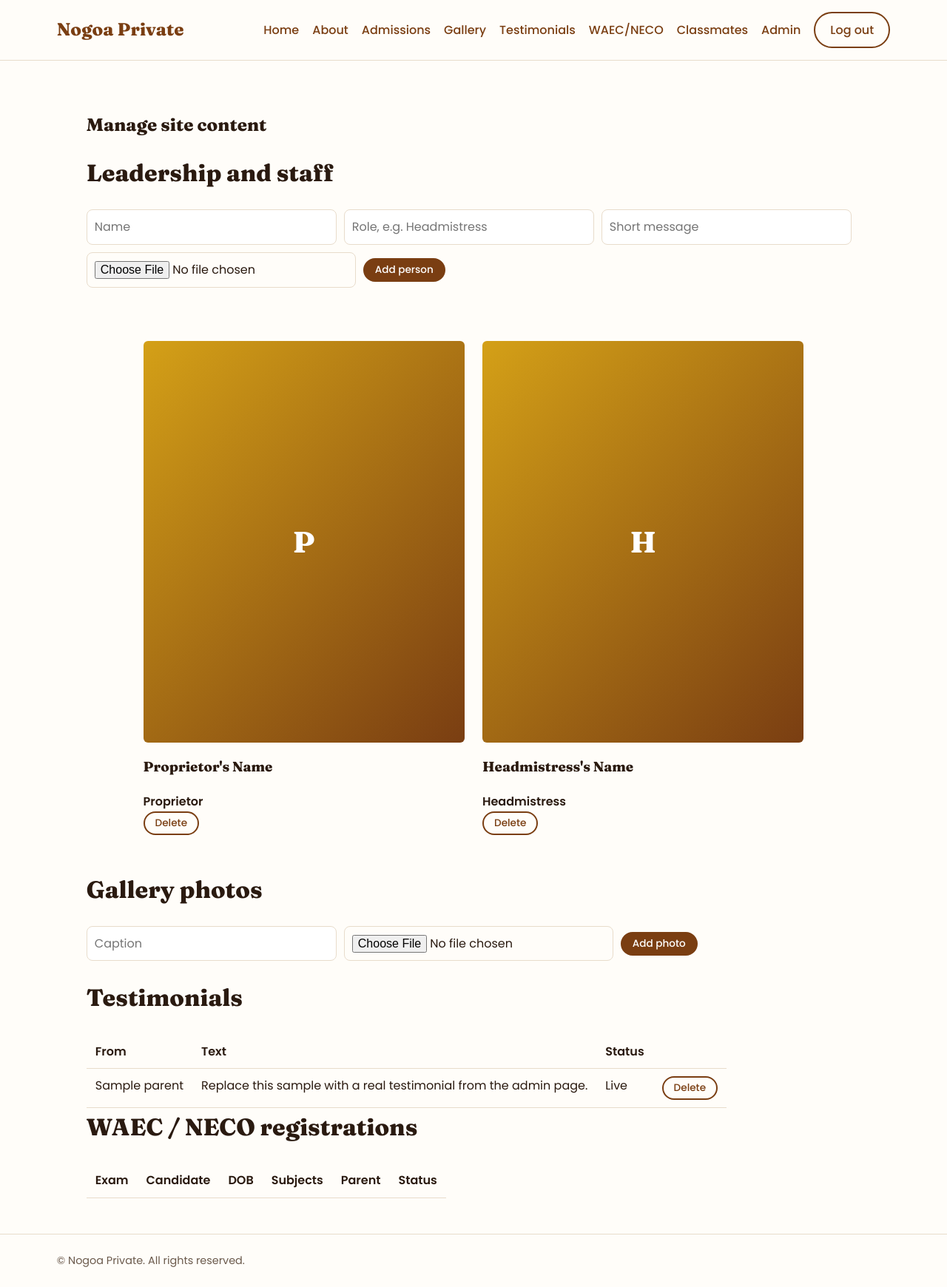
After one commit to SamuelOnah/NOGOA-SCHOOLS, a Flask app: page /admin/content in a window 1280 px wide. The commit adds this page. Shown: the whole page at 74% size. Run offline with Flask 3, Linux system fonts and the light colour scheme; the visitor is signed in with stand-in values (Sample User, id 1); data comes from the database, SQL or seed files in the repository; data that the repository does not hold is empty.

Commit message:
Nogoa Upgrade

```diff
--- a/nogoa-school/app.py
+++ b/nogoa-school/app.py
@@ -1,4 +1,4 @@
-import os, sqlite3
+import os, sqlite3, uuid
 from functools import wraps
 from flask import (Flask, render_template, request, redirect, url_for,
                    session, flash, g, send_from_directory)
@@ -11,7 +11,9 @@ app.config.update(SECRET_KEY=os.environ.get("SECRET_KEY", "dev-change-me"),
 SCHOOL = "Nogoa Private"
 UPLOADS = "uploads"
 ALLOWED = {"pdf", "png", "jpg", "jpeg"}
-os.makedirs(UPLOADS, exist_ok=True)
+PHOTOS = os.path.join(UPLOADS, "photos")  # public photos only; documents stay private
+IMG = {"png", "jpg", "jpeg", "webp"}
+os.makedirs(PHOTOS, exist_ok=True)
 
 
 def db():
@@ -36,15 +38,45 @@ def init_db():
     CREATE TABLE IF NOT EXISTS applications(id INTEGER PRIMARY KEY, user_id INTEGER,
         child TEXT, dob TEXT, grade TEXT, doc TEXT,
         status TEXT DEFAULT 'Pending', paid INTEGER DEFAULT 0);
+    CREATE TABLE IF NOT EXISTS people(id INTEGER PRIMARY KEY, name TEXT, role TEXT, bio TEXT, photo TEXT);
+    CREATE TABLE IF NOT EXISTS gallery(id INTEGER PRIMARY KEY, caption TEXT, photo TEXT);
+    CREATE TABLE IF NOT EXISTS testimonials(id INTEGER PRIMARY KEY, name TEXT, text TEXT, approved INTEGER DEFAULT 0);
+    CREATE TABLE IF NOT EXISTS exams(id INTEGER PRIMARY KEY, user_id INTEGER, exam TEXT, candidate TEXT,
+        dob TEXT, subjects TEXT, status TEXT DEFAULT 'Submitted');
+    CREATE TABLE IF NOT EXISTS alumni(user_id INTEGER PRIMARY KEY, grad_year INTEGER, city TEXT,
+        bio TEXT, photo TEXT, visible INTEGER DEFAULT 1);
     """)
     if not c.execute("SELECT 1 FROM users WHERE role='admin'").fetchone():
         c.execute("INSERT INTO users(name,email,pw,role) VALUES(?,?,?,?)",
                   ("Admin", "admin@nogoa.school", generate_password_hash("admin123"), "admin"))
+    if not c.execute("SELECT 1 FROM people").fetchone():
+        c.executemany("INSERT INTO people(name,role,bio) VALUES(?,?,?)", [
+            ("Proprietor's Name", "Proprietor", "Replace this with a short welcome message from the proprietor."),
+            ("Headmistress's Name", "Headmistress", "Replace this with a short message from the headmistress.")])
+        c.execute("INSERT INTO testimonials(name,text,approved) VALUES(?,?,1)",
+                  ("Sample parent", "Replace this sample with a real testimonial from the admin page.",))
     c.commit()
     c.close()
 
 
 init_db()
+
+
+def q(sql, *a):
+    return db().execute(sql, a).fetchall()
+
+
+def save_image(f):
+    if f and f.filename and f.filename.rsplit(".", 1)[-1].lower() in IMG:
+        n = uuid.uuid4().hex[:10] + "_" + secure_filename(f.filename)
+        f.save(os.path.join(PHOTOS, n))
+        return n
+    return ""
+
+
+@app.route("/media/<name>")
+def media(name):
+    return send_from_directory(PHOTOS, name)
 
 
 @app.context_processor
@@ -68,12 +100,14 @@ def login_required(role=None):
 # ---------- public pages ----------
 @app.route("/")
 def home():
-    return render_template("index.html")
+    return render_template("index.html", people=q("SELECT * FROM people ORDER BY id LIMIT 4"),
+        quotes=q("SELECT * FROM testimonials WHERE approved=1 ORDER BY id DESC LIMIT 3"),
+        photos=q("SELECT * FROM gallery ORDER BY id DESC LIMIT 6"))
 
 
 @app.route("/about")
 def about():
-    return render_template("about.html")
+    return render_template("about.html", people=q("SELECT * FROM people ORDER BY id"))
 
 
 @app.route("/admissions")
@@ -179,5 +213,101 @@ def admin_file(name):
     return send_from_directory(UPLOADS, name)
 
 
+# ---------- gallery & testimonials ----------
+@app.route("/gallery")
+def gallery():
+    return render_template("gallery.html", photos=q("SELECT * FROM gallery ORDER BY id DESC"))
+
+
+@app.route("/testimonials", methods=["GET", "POST"])
+def testimonials():
+    if request.method == "POST":
+        if "uid" not in session:
+            return redirect(url_for("login"))
+        db().execute("INSERT INTO testimonials(name,text) VALUES(?,?)",
+                     (session["name"], request.form["text"].strip()[:500]))
+        db().commit()
+        flash("Thank you. Your testimonial will show once the school approves it.")
+        return redirect(url_for("testimonials"))
+    return render_template("testimonials.html",
+                           items=q("SELECT * FROM testimonials WHERE approved=1 ORDER BY id DESC"))
+
+
+# ---------- WAEC / NECO registration ----------
+SUBJECTS = ["English Language", "Mathematics", "Civic Education", "Biology", "Chemistry", "Physics",
+            "Economics", "Government", "Literature in English", "Commerce", "Financial Accounting",
+            "Geography", "Agricultural Science", "Further Mathematics"]
+
+
+@app.route("/exams", methods=["GET", "POST"])
+@login_required()
+def exams():
+    if request.method == "POST":
+        f = request.form
+        if f["exam"] in ("WAEC", "NECO") and f.getlist("subjects"):
+            db().execute("INSERT INTO exams(user_id,exam,candidate,dob,subjects) VALUES(?,?,?,?,?)",
+                         (session["uid"], f["exam"], f["candidate"].strip(), f["dob"],
+                          ", ".join(s for s in f.getlist("subjects") if s in SUBJECTS)))
+            db().commit()
+            flash("Registration submitted. The school will confirm it.")
+        else:
+            flash("Choose an exam and at least one subject.")
+        return redirect(url_for("exams"))
+    return render_template("exams.html", subjects=SUBJECTS,
+                           mine=q("SELECT * FROM exams WHERE user_id=? ORDER BY id DESC", session["uid"]))
+
+
+# ---------- classmates ----------
+@app.route("/classmates")
+@login_required()
+def classmates():
+    y, name = request.args.get("year", "").strip(), request.args.get("q", "").strip()
+    rows = q("""SELECT u.name, a.* FROM alumni a JOIN users u ON u.id=a.user_id
+                WHERE a.visible=1 AND (?='' OR a.grad_year=?) AND u.name LIKE ?
+                ORDER BY a.grad_year DESC, u.name""", y, y, f"%{name}%")
+    return render_template("classmates.html", rows=rows, year=y, name=name)
+
+
+@app.route("/profile", methods=["GET", "POST"])
+@login_required()
+def profile():
+    me = q("SELECT * FROM alumni WHERE user_id=?", session["uid"])
+    if request.method == "POST":
+        f = request.form
+        photo = save_image(request.files.get("photo")) or (me[0]["photo"] if me else "")
+        db().execute("INSERT OR REPLACE INTO alumni VALUES(?,?,?,?,?,?)",
+                     (session["uid"], int(f["grad_year"]), f["city"].strip(),
+                      f["bio"].strip()[:300], photo, 1 if f.get("visible") else 0))
+        db().commit()
+        flash("Profile saved.")
+        return redirect(url_for("classmates"))
+    return render_template("profile.html", me=me[0] if me else None)
+
+
+# ---------- admin: content ----------
+@app.route("/admin/content", methods=["GET", "POST"])
+@login_required("admin")
+def admin_content():
+    if request.method == "POST":
+        f, k = request.form, request.form["kind"]
+        if k == "person":
+            db().execute("INSERT INTO people(name,role,bio,photo) VALUES(?,?,?,?)",
+                         (f["name"], f["role"], f["bio"], save_image(request.files.get("photo"))))
+        elif k == "photo" and (p := save_image(request.files.get("photo"))):
+            db().execute("INSERT INTO gallery(caption,photo) VALUES(?,?)", (f["caption"], p))
+        elif k == "approve":
+            db().execute("UPDATE testimonials SET approved=1 WHERE id=?", (f["id"],))
+        elif k == "exam_status":
+            db().execute("UPDATE exams SET status=? WHERE id=?", (f["status"], f["id"]))
+        elif k == "delete" and f["table"] in ("people", "gallery", "testimonials"):
+            db().execute(f"DELETE FROM {f['table']} WHERE id=?", (f["id"],))
+        db().commit()
+        return redirect(url_for("admin_content"))
+    return render_template("admin_content.html", people=q("SELECT * FROM people ORDER BY id"),
+        photos=q("SELECT * FROM gallery ORDER BY id DESC"),
+        quotes=q("SELECT * FROM testimonials ORDER BY approved, id DESC"),
+        exams=q("SELECT e.*, u.name AS parent FROM exams e JOIN users u ON u.id=e.user_id ORDER BY e.id DESC"))
+
+
 if __name__ == "__main__":
     app.run(debug=True)
--- a/nogoa-school/static/style.css
+++ b/nogoa-school/static/style.css
@@ -30,3 +30,21 @@ th,td{padding:10px 12px;border-bottom:1px solid var(--line);text-align:left;vert
 .tag.accepted{background:#d8f0dc}.tag.rejected{background:#f6d6d6}.tag.under-review{background:#fbeccb}
 .flash{background:#fbeccb;padding:12px 6vw;border-bottom:1px solid var(--gold)}
 footer{padding:24px 6vw;border-top:1px solid var(--line);color:#6b5a4c;font-size:.9rem}
+.hero{min-height:70vh;display:flex;flex-direction:column;justify-content:center;background:linear-gradient(135deg,rgba(44,62,80,.88),rgba(122,62,18,.88)),url('img/hero.jpg') center/cover}
+.band{padding:64px 6vw}.band.alt{background:#f7efe3}.band h2,.page h2{font-family:Fraunces,serif;font-size:2rem;margin:0 0 24px}
+.band.cta{text-align:center;background:var(--brown);color:#fff}.band.cta .btn{background:var(--gold);border-color:var(--gold);color:var(--ink)}
+.band .grid{padding:0}.grid.people{grid-template-columns:repeat(auto-fit,minmax(220px,1fr))}
+.person .avatar{margin-bottom:12px}.person p{color:#5b4a3c}
+.avatar{display:block;width:100%;aspect-ratio:4/5;object-fit:cover;border-radius:6px}
+.avatar.round{width:72px;height:72px;aspect-ratio:1;border-radius:50%;flex:none}
+.ph{display:flex;align-items:center;justify-content:center;background:linear-gradient(135deg,var(--gold),var(--brown));color:#fff;font:800 2.5rem Fraunces,serif}
+.avatar.round.ph{font-size:1.6rem}
+.quote{margin:0;padding:20px 24px;border-left:4px solid var(--gold);background:#fff}
+.quote p{font:600 1.1rem/1.5 Fraunces,serif;margin:0 0 12px}.quote footer{color:#6b5a4c;font-size:.9rem}
+.masonry{columns:3 240px;column-gap:16px}.masonry figure{margin:0 0 16px;break-inside:avoid}
+.masonry img{width:100%;display:block;border-radius:6px}.masonry figcaption{font-size:.9rem;color:#5b4a3c;padding:6px 2px}
+.mate{display:flex;gap:16px;align-items:flex-start}.mate h3{margin:0}
+form.inline{display:flex;gap:10px;flex-wrap:wrap;align-items:center;margin-bottom:24px}form.inline input,form.inline select{width:auto;margin:0}
+fieldset{border:1px solid var(--line);border-radius:8px;margin-bottom:16px;columns:2 200px}
+label.check{display:block;font-weight:400;margin-bottom:6px}label.check input{display:inline;width:auto;margin:0 6px 0 0}
+textarea{display:block;width:100%;margin-top:6px;padding:10px;border:1px solid var(--line);border-radius:8px;font:inherit}
--- /dev/null
+++ b/nogoa-school/templates/_macros.html
@@ -0,0 +1,3 @@
+{% macro photo(name, file, cls='avatar') %}{% if file %}<img class="{{ cls }}" src="{{ url_for('media', name=file) }}" alt="{{ name }}">{% else %}<div class="{{ cls }} ph">{{ name[:1] }}</div>{% endif %}{% endmacro %}
+{% macro quote(i) %}<blockquote class="quote"><p>{{ i.text }}</p><footer>{{ i.name }}</footer></blockquote>{% endmacro %}
+{% macro person(p) %}{% from "_macros.html" import photo %}<div class="person">{{ photo(p.name, p.photo) }}<h3>{{ p.name }}</h3><strong>{{ p.role }}</strong><p>{{ p.bio }}</p></div>{% endmacro %}
--- a/nogoa-school/templates/about.html
+++ b/nogoa-school/templates/about.html
@@ -1,6 +1,8 @@
 {% extends "base.html" %}
+{% from "_macros.html" import person %}
 {% block title %}About{% endblock %}
 {% block content %}
 <section class="page"><h1>About {{ school }}</h1>
-<p>Replace this text with your school's story, mission and values.</p></section>
+<p>Replace this paragraph with your school's story, mission, vision and core values.</p>
+<h2>Our people</h2><div class="grid people">{% for p in people %}{{ person(p) }}{% endfor %}</div></section>
 {% endblock %}
--- a/nogoa-school/templates/admin.html
+++ b/nogoa-school/templates/admin.html
@@ -2,6 +2,7 @@
 {% block title %}Admin{% endblock %}
 {% block content %}
 <section class="page wide"><h1>Applications</h1>
+<p><a class="btn small" href="{{ url_for('admin_content') }}">Manage photos, testimonials and exam registrations</a></p>
 {% if rows %}<table><tr><th>Child</th><th>Class</th><th>Parent</th><th>Document</th><th>Status</th><th>Fee paid</th><th></th></tr>
 {% for r in rows %}<tr><form method="post" action="{{ url_for('admin_update', app_id=r.id) }}">
 <td>{{ r.child }}<br><small>{{ r.dob }}</small></td><td>{{ r.grade }}</td>
--- /dev/null
+++ b/nogoa-school/templates/admin_content.html
@@ -0,0 +1,25 @@
+{% extends "base.html" %}
+{% from "_macros.html" import photo %}
+{% block title %}Manage content{% endblock %}
+{% block content %}
+<section class="page wide"><h1>Manage site content</h1>
+<h2>Leadership and staff</h2>
+<form method="post" enctype="multipart/form-data" class="inline"><input type="hidden" name="kind" value="person">
+<input name="name" placeholder="Name" required><input name="role" placeholder="Role, e.g. Headmistress" required>
+<input name="bio" placeholder="Short message"><input type="file" name="photo" accept="image/*"><button class="btn small">Add person</button></form>
+<div class="grid people">{% for p in people %}<div class="person">{{ photo(p.name, p.photo) }}<h3>{{ p.name }}</h3><strong>{{ p.role }}</strong>
+<form method="post"><input type="hidden" name="kind" value="delete"><input type="hidden" name="table" value="people"><input type="hidden" name="id" value="{{ p.id }}"><button class="btn small ghost">Delete</button></form></div>{% endfor %}</div>
+<h2>Gallery photos</h2>
+<form method="post" enctype="multipart/form-data" class="inline"><input type="hidden" name="kind" value="photo">
+<input name="caption" placeholder="Caption" required><input type="file" name="photo" accept="image/*" required><button class="btn small">Add photo</button></form>
+<div class="masonry">{% for g in photos %}<figure><img src="{{ url_for('media', name=g.photo) }}" alt=""><figcaption>{{ g.caption }}
+<form method="post"><input type="hidden" name="kind" value="delete"><input type="hidden" name="table" value="gallery"><input type="hidden" name="id" value="{{ g.id }}"><button class="btn small ghost">Delete</button></form></figcaption></figure>{% endfor %}</div>
+<h2>Testimonials</h2>
+<table><tr><th>From</th><th>Text</th><th>Status</th><th></th></tr>{% for t in quotes %}<tr><td>{{ t.name }}</td><td>{{ t.text }}</td><td>{{ 'Live' if t.approved else 'Waiting' }}</td><td>
+{% if not t.approved %}<form method="post"><input type="hidden" name="kind" value="approve"><input type="hidden" name="id" value="{{ t.id }}"><button class="btn small">Approve</button></form>{% endif %}
+<form method="post"><input type="hidden" name="kind" value="delete"><input type="hidden" name="table" value="testimonials"><input type="hidden" name="id" value="{{ t.id }}"><button class="btn small ghost">Delete</button></form></td></tr>{% endfor %}</table>
+<h2>WAEC / NECO registrations</h2>
+<table><tr><th>Exam</th><th>Candidate</th><th>DOB</th><th>Subjects</th><th>Parent</th><th>Status</th></tr>{% for e in exams %}<tr><td>{{ e.exam }}</td><td>{{ e.candidate }}</td><td>{{ e.dob }}</td><td>{{ e.subjects }}</td><td>{{ e.parent }}</td><td>
+<form method="post" class="inline"><input type="hidden" name="kind" value="exam_status"><input type="hidden" name="id" value="{{ e.id }}"><select name="status">{% for s in ['Submitted','Confirmed','Fee paid','Rejected'] %}<option {{ 'selected' if s == e.status }}>{{ s }}</option>{% endfor %}</select><button class="btn small">Save</button></form></td></tr>{% endfor %}</table>
+</section>
+{% endblock %}
--- a/nogoa-school/templates/base.html
+++ b/nogoa-school/templates/base.html
@@ -10,6 +10,9 @@
 <a href="{{ url_for('home') }}">Home</a>
 <a href="{{ url_for('about') }}">About</a>
 <a href="{{ url_for('admissions') }}">Admissions</a>
+<a href="{{ url_for('gallery') }}">Gallery</a>
+<a href="{{ url_for('testimonials') }}">Testimonials</a>
+{% if role %}<a href="{{ url_for('exams') }}">WAEC/NECO</a><a href="{{ url_for('classmates') }}">Classmates</a>{% endif %}
 {% if role == 'admin' %}<a href="{{ url_for('admin') }}">Admin</a>
 {% elif role %}<a href="{{ url_for('dashboard') }}">Dashboard</a>{% endif %}
 {% if role %}<a class="btn ghost" href="{{ url_for('logout') }}">Log out</a>
--- a/nogoa-school/templates/dashboard.html
+++ b/nogoa-school/templates/dashboard.html
@@ -3,6 +3,9 @@
 {% block content %}
 <section class="page"><h1>Welcome, {{ username }}</h1>
 <a class="btn" href="{{ url_for('apply') }}">New application</a>
+<a class="btn ghost" href="{{ url_for('exams') }}">WAEC / NECO</a>
+<a class="btn ghost" href="{{ url_for('classmates') }}">Find classmates</a>
+<a class="btn ghost" href="{{ url_for('profile') }}">My profile</a>
 {% if apps %}<table><tr><th>Child</th><th>Class</th><th>Status</th><th>Fee</th></tr>
 {% for a in apps %}<tr><td>{{ a.child }}</td><td>{{ a.grade }}</td>
 <td><span class="tag {{ a.status|replace(' ','-')|lower }}">{{ a.status }}</span></td>
```
Also changed, not shown: nogoa-school/templates/classmates.html (added, +11 -0 lines), nogoa-school/templates/exams.html (added, +15 -0 lines), nogoa-school/templates/gallery.html (added, +7 -0 lines), nogoa-school/templates/index.html (+18 -6 lines), nogoa-school/templates/profile.html (added, +12 -0 lines), nogoa-school/templates/testimonials.html (added, +10 -0 lines), 1 other file.
